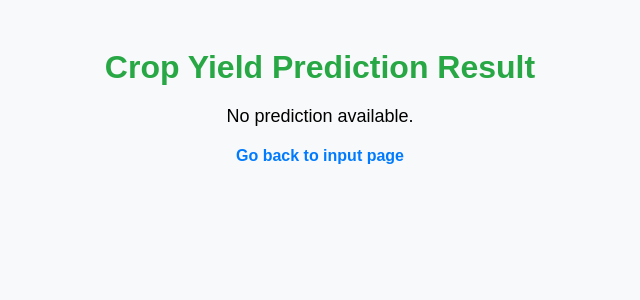
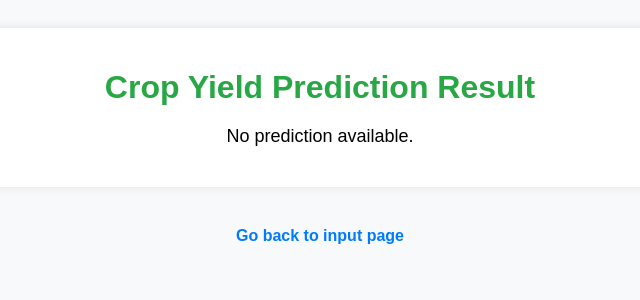
Before and after one commit to manisha54/Crop_yield_prediction_using_ML, a Flask app: template templates/result.html in a window 1280 px wide. Shown: the top 300 px of the page, without its empty margins (320-960 px from the left). Run offline with Flask 3, Linux system fonts and the light colour scheme; the template is opened without the code that fills it, so the values that code supplies are empty; parts of the project's set-up code (start-up, migrations or seed data) failed here and were passed over.

Commit message:
add suggestion on result page

```diff
--- a/templates/result.html
+++ b/templates/result.html
@@ -19,35 +19,68 @@
             margin-bottom: 20px;
         }
 
+        .result-container {
+            background-color: #ffffff;
+            border-radius: 10px;
+            padding: 20px;
+            box-shadow: 0 0 10px rgba(0, 0, 0, 0.1);
+            margin-bottom: 20px;
+        }
+
         p {
             font-size: 18px;
             margin-bottom: 20px;
+        }
+
+        .suggestion {
+            font-size: 16px;
+            color: #6c757d;
+            margin-top: 10px;
+        }
+
+        .positive-suggestion {
+            color: #28a745;
+        }
+
+        .negative-suggestion {
+            color: #dc3545;
         }
 
         a {
             color: #007bff;
             text-decoration: none;
             font-weight: bold;
-            display: block;
+            display: inline-block;
             margin-top: 20px;
+            transition: color 0.3s;
         }
 
         a:hover {
+            color: #0056b3;
             text-decoration: underline;
         }
     </style>
 </head>
 
 <body>
+    <div class="result-container">
         <h1>Crop Yield Prediction Result</h1>
 
         {% if prediction %}
             <p>{{ prediction }}</p>
+            <div class="suggestion {% if prediction >= 0 %}positive-suggestion{% else %}negative-suggestion{% endif %}">
+                {% if prediction >= 0 %}
+                    This is a positive prediction. Consider optimizing your farming practices to maximize yield.
+                {% else %}
+                    This is a negative prediction. Review your farming strategies and explore ways to improve crop yield.
+                {% endif %}
+            </div>
         {% else %}
             <p>No prediction available.</p>
         {% endif %}
+    </div>
 
-    <a href="/">Go back to input page</a>
+    <a href="/" class="btn btn-primary">Go back to input page</a>
 </body>
 
 </html>
```
Lines whose indentation alone changed are shown as unchanged.
